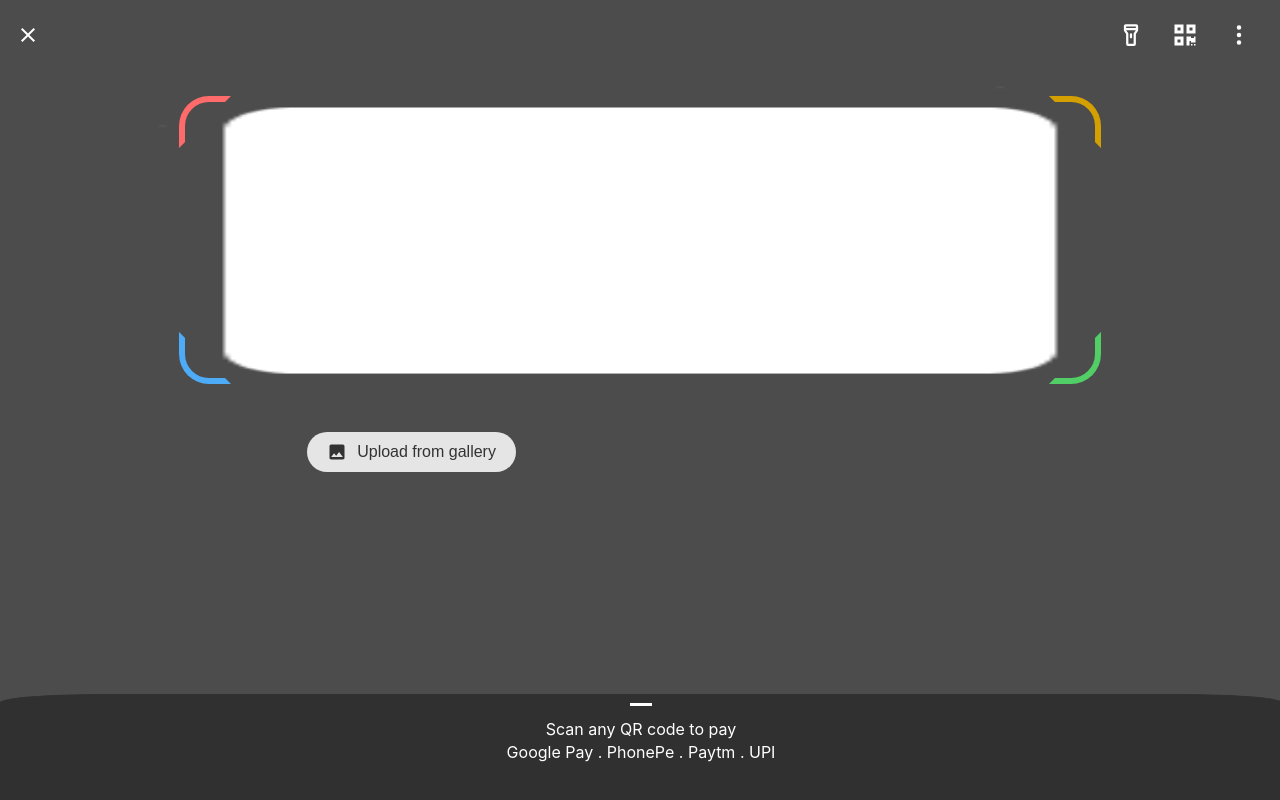
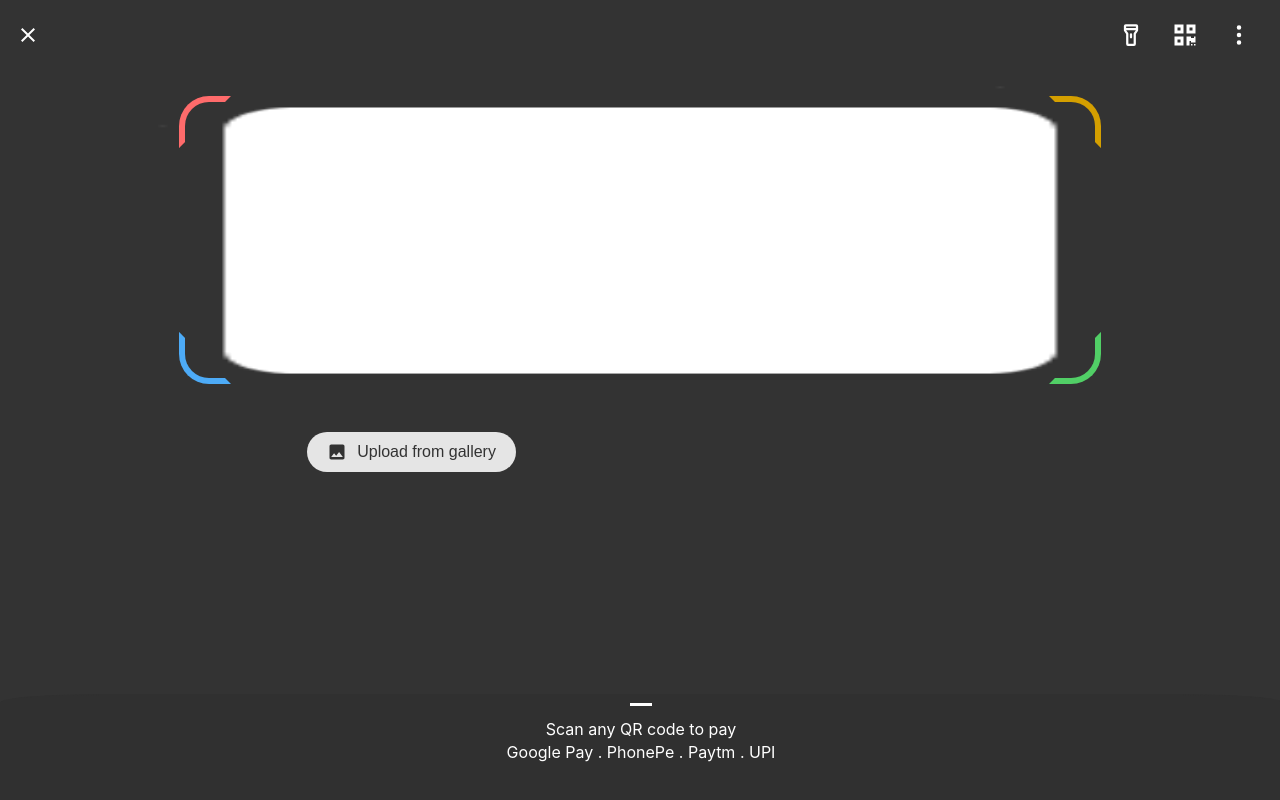
Before and after one commit to Einstein-ash/filter_data, a React (Create React App) app: page /scanner in a window 1280 px wide. Built offline with nearby package versions, Linux system fonts and the light colour scheme; no server answers.

Commit message:
added best shadow 2

```diff
--- a/src/pages/scannerCss.css
+++ b/src/pages/scannerCss.css
@@ -88,7 +88,7 @@
     background-size: cover;
     background-size: 100% 100%;
 
-    opacity: 0.7;
+    opacity: 0.8;
     /* backface-visibility: ; */
   }
 
```
